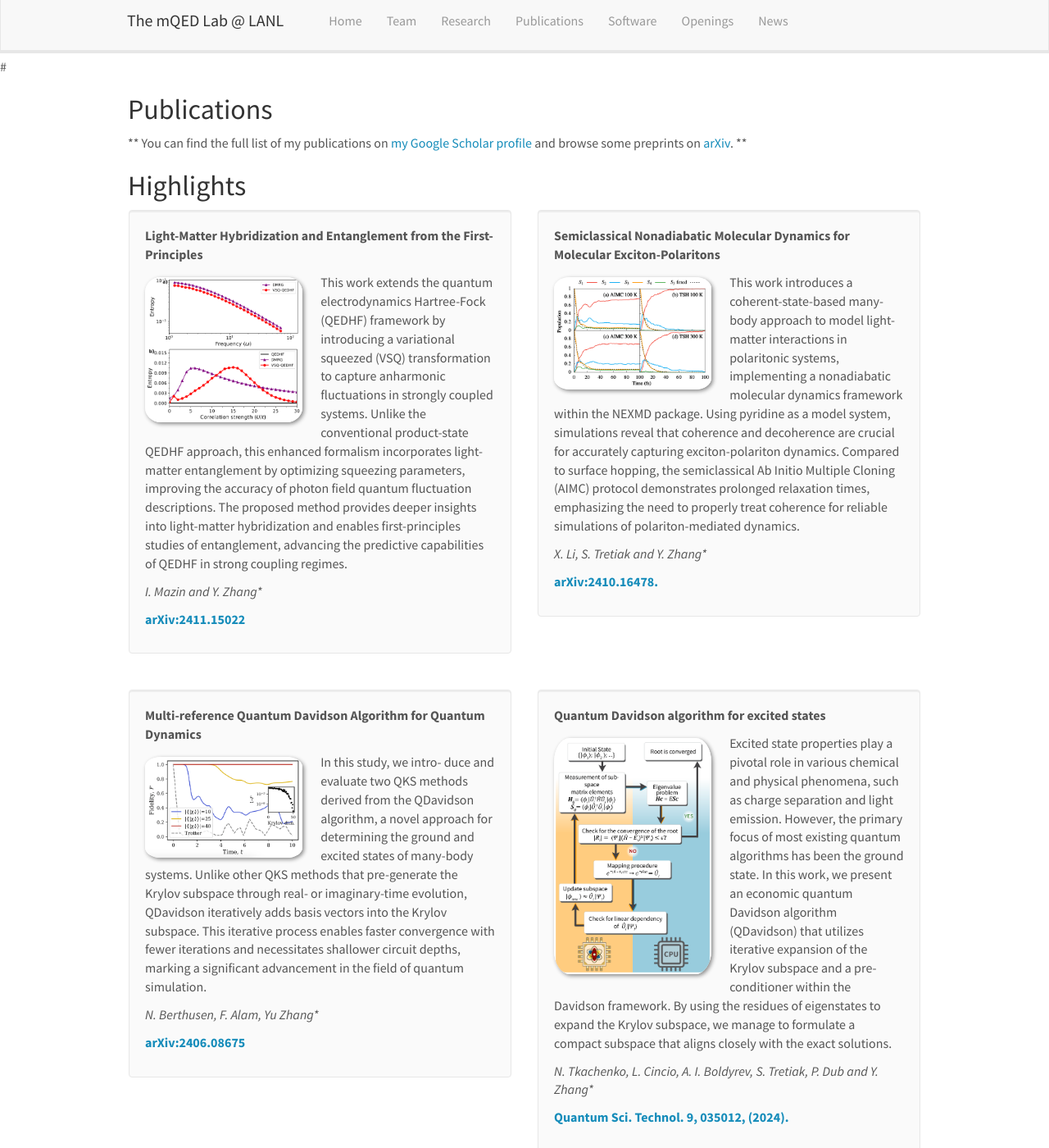
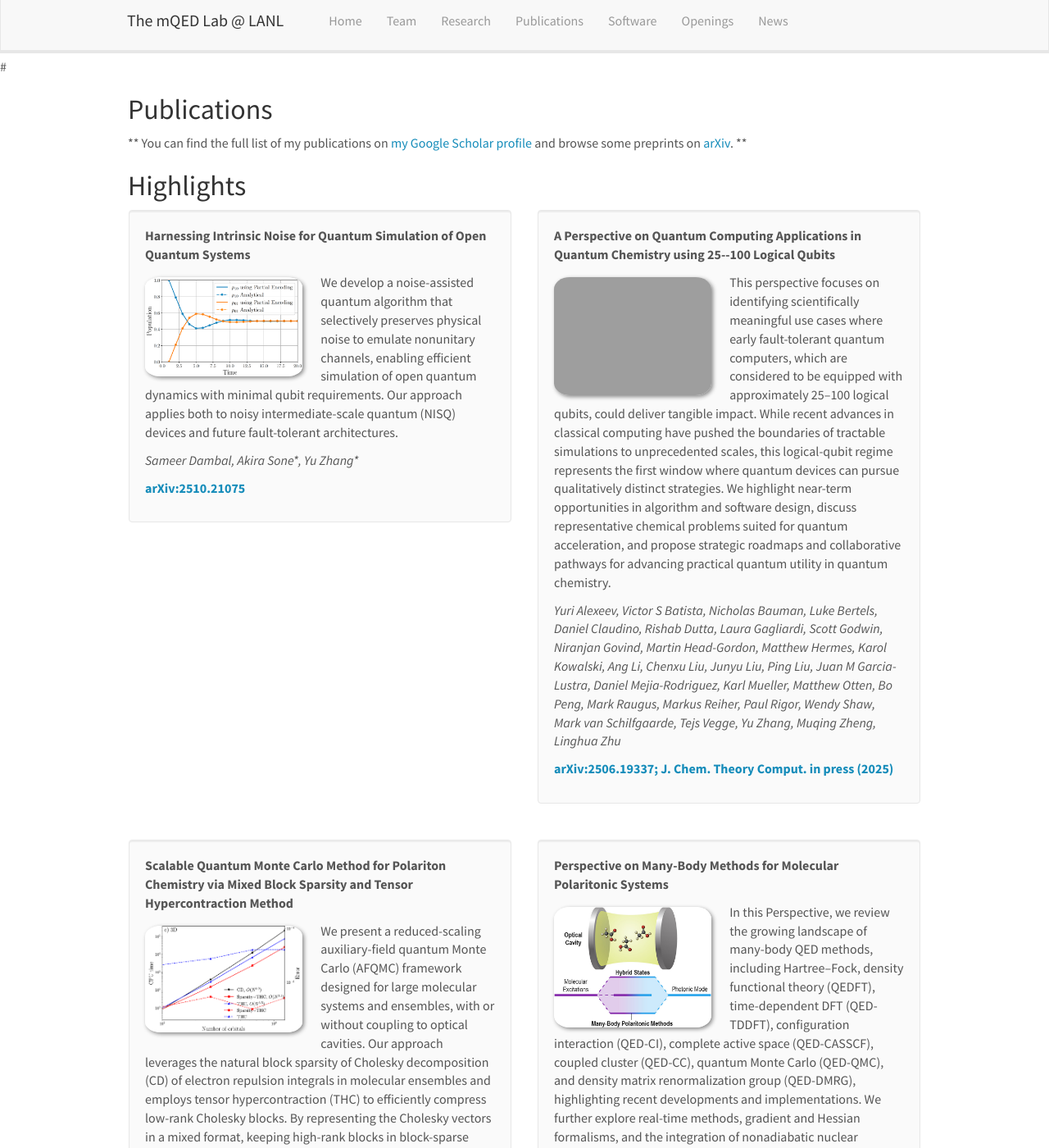
Before and after one commit to ares201005/ares201005.github.io, a Jekyll site: the page built from _pages/publications.md, in a window 1280 px wide and 1400 px high. Shown: the whole window at 82% size. Built offline with Jekyll 4.4.1, drawn with Linux system fonts in a browser that asks for light colours; nearby versions of some CDN libraries; a style sheet for code colours, icons or effects is not loaded; some of the changed text lies outside the part shown.

Commit message:
Update publications

```diff
--- a/_data/publist.yml
+++ b/_data/publist.yml
@@ -7,6 +7,42 @@
      url: tba
      display: tba
   highlight: 0
+
+- title: "Harnessing Intrinsic Noise for Quantum Simulation of Open Quantum Systems"
+  image: noise_simulation_toc.png
+  description: We develop a noise-assisted quantum algorithm that selectively preserves physical noise to emulate nonunitary channels, enabling efficient simulation of open quantum dynamics with minimal qubit requirements. Our approach applies both to noisy intermediate-scale quantum (NISQ) devices and future fault-tolerant architectures.
+  authors: Sameer Dambal, Akira Sone\*, Yu Zhang\*
+  link:
+     url: https://arxiv.org/abs/2510.21075
+     display: arXiv:2510.21075
+  highlight: 1
+
+- title: "A Perspective on Quantum Computing Applications in Quantum Chemistry using 25--100 Logical Qubits"
+  image: quantum_perspective_toc.jpg
+  description:  This perspective focuses on identifying scientifically meaningful use cases where early fault-tolerant quantum computers, which are considered to be equipped with approximately 25–100 logical qubits, could deliver tangible impact. While recent advances in classical computing have pushed the boundaries of tractable simulations to unprecedented scales, this logical-qubit regime represents the first window where quantum devices can pursue qualitatively distinct strategies. We highlight near-term opportunities in algorithm and software design, discuss representative chemical problems suited for quantum acceleration, and propose strategic roadmaps and collaborative pathways for advancing practical quantum utility in quantum chemistry.
+  authors: Yuri Alexeev, Victor S Batista, Nicholas Bauman, Luke Bertels, Daniel Claudino, Rishab Dutta, Laura Gagliardi, Scott Godwin, Niranjan Govind, Martin Head-Gordon, Matthew Hermes, Karol Kowalski, Ang Li, Chenxu Liu, Junyu Liu, Ping Liu, Juan M Garcia-Lustra, Daniel Mejia-Rodriguez, Karl Mueller, Matthew Otten, Bo Peng, Mark Raugus, Markus Reiher, Paul Rigor, Wendy Shaw, Mark van Schilfgaarde, Tejs Vegge, Yu Zhang, Muqing Zheng, Linghua Zhu
+  link:
+     url: https://arxiv.org/abs/2506.19337
+     display: arXiv:2506.19337; J. Chem. Theory Comput. in press (2025)
+  highlight: 1
+
+- title: "Scalable Quantum Monte Carlo Method for Polariton Chemistry via Mixed Block Sparsity and Tensor Hypercontraction Method"
+  image: QMC_BS_THC.png
+  description:  We present a reduced-scaling auxiliary-field quantum Monte Carlo (AFQMC) framework designed for large molecular systems and ensembles, with or without coupling to optical cavities. Our approach leverages the natural block sparsity of Cholesky decomposition (CD) of electron repulsion integrals in molecular ensembles and employs tensor hypercontraction (THC) to efficiently compress low-rank Cholesky blocks. By representing the Cholesky vectors in a mixed format, keeping high-rank blocks in block-sparse form and compressing low-rank blocks with THC, we reduce the scaling of exchange-energy evaluation from quartic to robust cubic in the number of molecular orbitals, while lowering memory from cubic toward quadratic.
+  authors: Yu Zhang\*
+  link:
+     url: https://arxiv.org/abs/2510.11634
+     display: arXiv preprint arXiv:2510.11634
+  highlight: 1
+
+- title: "Perspective on Many-Body Methods for Molecular Polaritonic Systems"
+  image: polariton_perspective_toc.jpeg
+  description:  In this Perspective, we review the growing landscape of many-body QED methods, including Hartree–Fock, density functional theory (QEDFT), time-dependent DFT (QED-TDDFT), configuration interaction (QED-CI), complete active space (QED-CASSCF), coupled cluster (QED-CC), quantum Monte Carlo (QED-QMC), and density matrix renormalization group (QED-DMRG), highlighting recent developments and implementations. We further explore real-time methods, gradient and Hessian formalisms, and the integration of nonadiabatic nuclear dynamics.
+  authors: Nicholas Bauman, Leonardo A Cunha, A Eugene DePrince III, Johannes Flick, Jonathan J Foley IV, Niranjan Govind, Gerrit Groenhof, Norah Hoffmann, Karol Kowalski, Xiaosong Li, Marcus Liebenthal, Neepa T Maitra, Ruby Manderna, Mikuláš Matoušek, Ilia M Mazin, Daniel Mejia-Rodriguez, Ajay Panyala, Bo Peng, Benjamin Peyton, Libor Veis, Nam Vu, Jared D Weidman, Angela K Wilson, Rhiannon A Zarotiadis, Yu Zhang
+  link:
+     url: https://doi.org/10.1021/acs.jctc.5c00801
+     display: J. Chem. Theory Comput. 21, 10035 (2025).
+  highlight: 1
 
 - title: "Light-Matter Hybridization and Entanglement from the First-Principles"
   image: vsq_qedhf_example.png
```
Also changed, not shown: images/pubpic/QMC_BS_THC.png (added), images/pubpic/noise_simulation_toc.png (added), images/pubpic/polariton_perspective_toc.jpeg (added), 1 other file.
